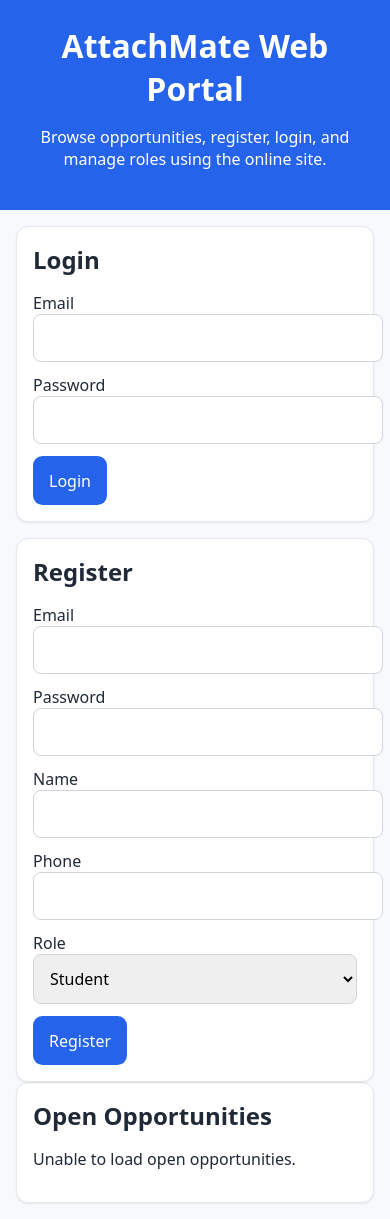
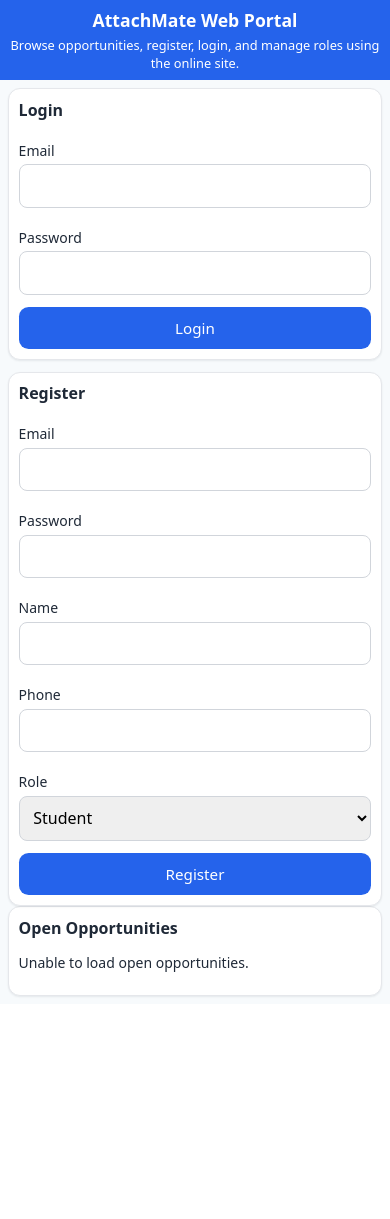
Before and after one commit to kabubiiAshton/Attachmatee, a Django app: page / in a window 390 px wide. After the commit the page ends 998 px from the top, so only its background shows below. Run offline with Django 5.2, Linux system fonts and the light colour scheme; data that the repository does not hold is empty.

Commit message:
Enhance mobile responsiveness for web portal

```diff
--- a/attachment_api/templates/index.html
+++ b/attachment_api/templates/index.html
@@ -5,25 +5,91 @@
   <meta name="viewport" content="width=device-width, initial-scale=1">
   <title>AttachMate Web</title>
   <style>
-    body { font-family: system-ui, sans-serif; margin: 0; padding: 0; background: #f7fafc; color: #1f2937; }
-    header { background: #2563eb; color: white; padding: 1.5rem 1rem; text-align: center; }
+    * { box-sizing: border-box; }
+    body { font-family: system-ui, sans-serif; margin: 0; padding: 0; background: #f7fafc; color: #1f2937; font-size: 16px; }
+    header { background: #2563eb; color: white; padding: 1rem; text-align: center; }
+    header h1 { margin: 0 0 0.5rem; font-size: 1.5rem; }
+    header p { margin: 0; font-size: 0.9rem; }
     .page { max-width: 1080px; margin: 0 auto; padding: 1rem; }
     .grid { display: grid; gap: 1rem; grid-template-columns: repeat(auto-fit, minmax(280px, 1fr)); }
     .box { background: white; border: 1px solid #e5e7eb; border-radius: 0.75rem; padding: 1rem; box-shadow: 0 1px 2px rgba(15,23,42,.08); }
     h1, h2, h3 { margin: 0 0 1rem; }
+    h2 { font-size: 1.3rem; }
+    h3 { font-size: 1.1rem; }
     button, input, select, textarea { font: inherit; }
     input, select, textarea { width: 100%; padding: 0.75rem; border: 1px solid #d1d5db; border-radius: 0.5rem; margin-bottom: 0.75rem; }
-    button { background: #2563eb; color: white; border: none; border-radius: 0.6rem; padding: 0.85rem 1rem; cursor: pointer; }
+    button { background: #2563eb; color: white; border: none; border-radius: 0.6rem; padding: 0.85rem 1rem; cursor: pointer; min-height: 44px; font-size: 1rem; }
     button.secondary { background: #6b7280; }
-    button.small { padding: 0.6rem 0.8rem; font-size: 0.95rem; }
+    button.small { padding: 0.6rem 0.8rem; font-size: 0.95rem; min-height: 40px; }
     .hidden { display: none; }
     .message { border-radius: 0.6rem; padding: 1rem; margin-bottom: 1rem; }
     .message.error { background: #fee2e2; color: #991b1b; }
     .message.success { background: #dcfce7; color: #166534; }
     .posting { border: 1px solid #e5e7eb; border-radius: 0.75rem; padding: 1rem; margin-bottom: 1rem; }
     .posting h3 { margin-top: 0; }
-    .posting p { margin: 0.4rem 0; }
+    .posting p { margin: 0.4rem 0; font-size: 0.95rem; }
     .flex-row { display: flex; gap: 0.5rem; flex-wrap: wrap; align-items: center; }
+
+    /* Mobile-first improvements */
+    @media (max-width: 768px) {
+      body { font-size: 15px; }
+      header { padding: 0.75rem; }
+      header h1 { font-size: 1.3rem; }
+      header p { font-size: 0.85rem; }
+      .page { padding: 0.75rem; }
+      .box { padding: 0.75rem; }
+      h2 { font-size: 1.1rem; }
+      h3 { font-size: 1rem; }
+      input, select, textarea { padding: 0.65rem; }
+      button { padding: 0.75rem 0.9rem; min-height: 42px; }
+      .posting { padding: 0.75rem; margin-bottom: 0.75rem; }
+      .posting p { font-size: 0.9rem; }
+    }
+
+    @media (max-width: 480px) {
+      body { font-size: 14px; }
+      header { padding: 0.5rem; }
+      header h1 { font-size: 1.1rem; margin-bottom: 0.25rem; }
+      header p { font-size: 0.8rem; }
+      .page { padding: 0.5rem; }
+      .grid { gap: 0.75rem; grid-template-columns: 1fr; }
+      .box { padding: 0.6rem; }
+      h2 { font-size: 1rem; margin-bottom: 0.75rem; }
+      h3 { font-size: 0.95rem; }
+      input, select, textarea { padding: 0.6rem; font-size: 16px; }
+      button { padding: 0.7rem 0.8rem; min-height: 40px; font-size: 0.95rem; }
+      button.small { padding: 0.5rem 0.7rem; min-height: 36px; font-size: 0.9rem; }
+      .flex-row { gap: 0.3rem; }
+      .posting { padding: 0.6rem; margin-bottom: 0.5rem; }
+      .posting p { font-size: 0.85rem; margin: 0.25rem 0; }
+      #dashboard .flex-row { flex-direction: column; align-items: flex-start; }
+      #dashboard .flex-row > div:last-child { align-self: flex-start; width: 100%; }
+      #dashboard .flex-row button { width: 100%; }
+      label { display: block; margin-top: 0.5rem; margin-bottom: 0.3rem; font-weight: 500; }
+    }
+
+    /* Landscape mode adjustments */
+    @media (max-height: 600px) and (orientation: landscape) {
+      header { padding: 0.5rem; }
+      header h1 { font-size: 1.1rem; margin-bottom: 0; }
+      header p { display: none; }
+      .page { padding: 0.5rem; }
+    }
+
+    /* Desktop layout for dashboard */
+    @media (min-width: 769px) {
+      #dashboard .flex-row { flex-direction: row !important; }
+      #dashboard .flex-row > div:last-child { width: auto !important; }
+      #dashboard .flex-row button { width: auto !important; }
+    }
+
+    /* Mobile button stacking */
+    @media (max-width: 480px) {
+      .flex-row button { width: 100%; margin-bottom: 0.5rem; }
+      .action-button { width: 100% !important; }
+      form { display: flex; flex-direction: column; }
+      form label { margin-top: 0.5rem; }
+    }
   </style>
 </head>
 <body>
@@ -68,13 +134,13 @@
     </div>
 
     <section id="dashboard" class="box hidden">
-      <div class="flex-row" style="justify-content: space-between; gap: 1rem;">
+      <div class="flex-row" style="justify-content: space-between; gap: 1rem; flex-direction: column;">
         <div>
           <h2 id="welcome-title">Welcome</h2>
           <p id="user-summary"></p>
         </div>
-        <div>
-          <button id="logout-button" class="secondary">Logout</button>
+        <div style="width: 100%;">
+          <button id="logout-button" class="secondary" style="width: 100%;">Logout</button>
         </div>
       </div>
 
```
